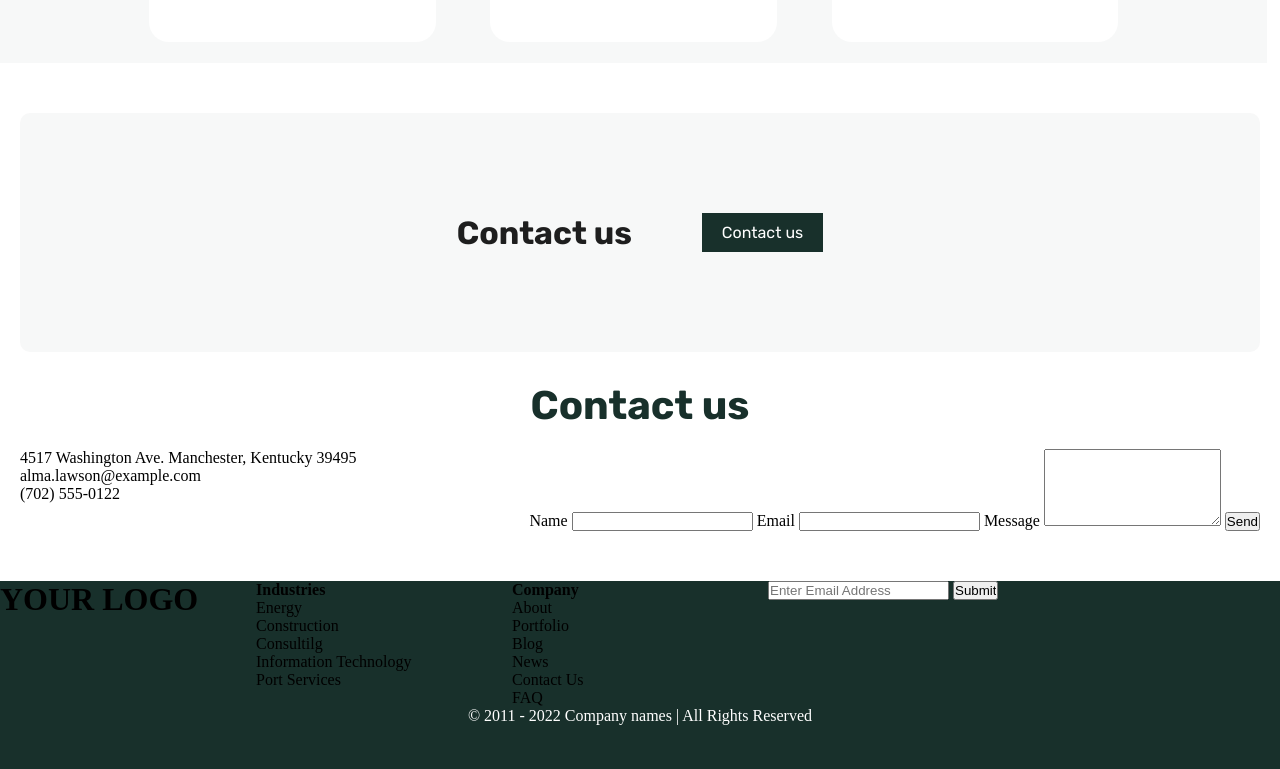
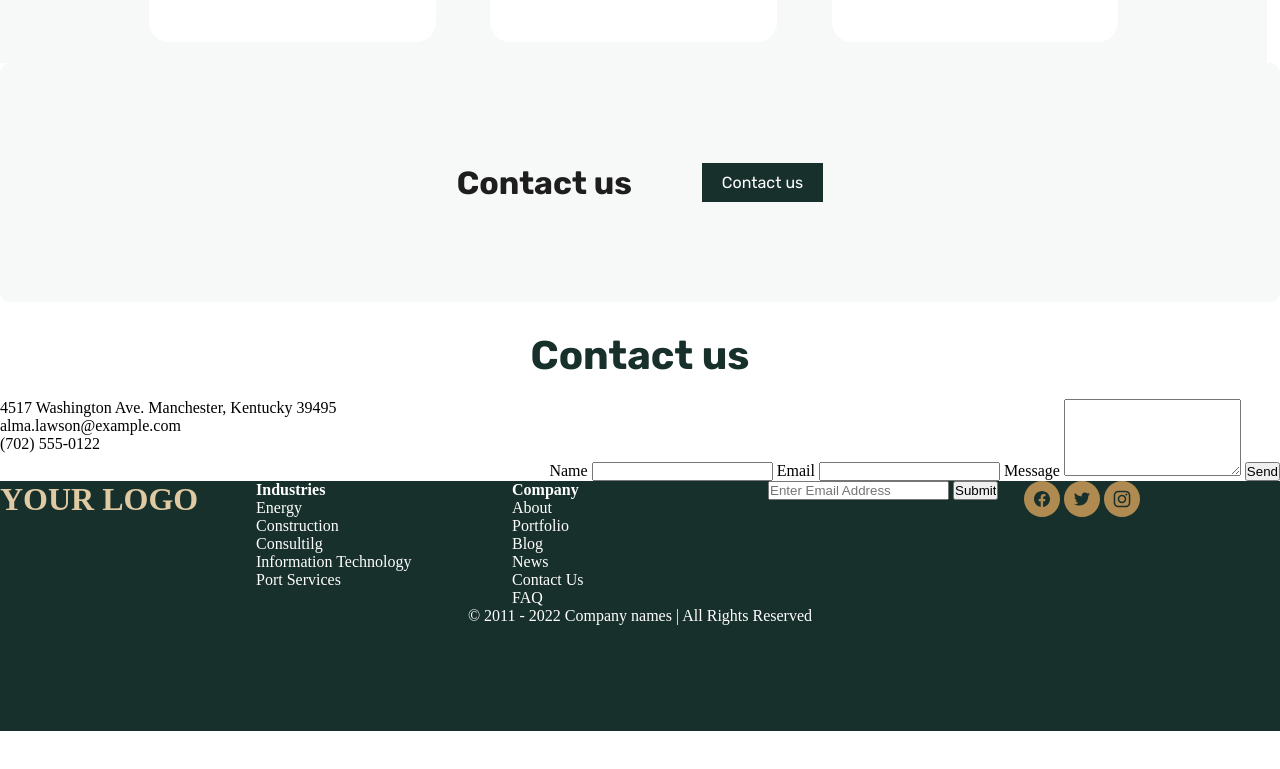
Before and after one commit to audricfullhardt/repo_312D, a plain HTML site: page index.html in a window 1280 px wide. Shown: the part 4186-4955 px from the top of the page. After the commit the page ends 4917 px from the top, so only its background shows below. Drawn offline with Linux system fonts and the light colour scheme; a web font is replaced by a local one.

Commit message:
add svg's

```diff
--- a/index.html
+++ b/index.html
@@ -184,8 +184,16 @@
                     <li>FAQ</li>
                 </ul>
             </div>
-            <div><input type="email" name="" id="" placeholder="Enter Email Address"> <input type="submit" value="Submit"></div>
-        </div>
+            <div>
+                <div>
+                    <input type="email" name="" id="" placeholder="Enter Email Address"> <input type="submit" value="Submit"></div>
+                </div>
+                <div>
+                    <img src="assets/facebook.svg" alt="">
+                    <img src="assets/twitter.svg" alt="">
+                    <img src="assets/instagram.svg" alt="">
+                </div>
+            </div>
         <div class="footer-block--content">
             <p>&copy; 2011 - 2022 Company names | All Rights Reserved</p>
         </div>
--- a/styles.scss
+++ b/styles.scss
@@ -369,7 +369,6 @@ $logo:#DFCAA4;
 }
 
 .contact-block {
-    padding: 50px 20px;
 
     &--header {
         display: flex;
@@ -474,6 +473,13 @@ $logo:#DFCAA4;
     &--grid{
         display: grid;
         grid-template-columns: repeat(5, 1fr);
+        & h1{
+            color: $logo;
+            font-family: "Xanh Mono";
+        }
+        & ul{
+            color: $whiteH1;
+        }
     }
     &--content{
         position: relative;
```
Also changed, not shown: assets/facebook.svg (added), assets/instagram.svg (added), assets/twitter.svg (added), styles.css, 1 other file.
